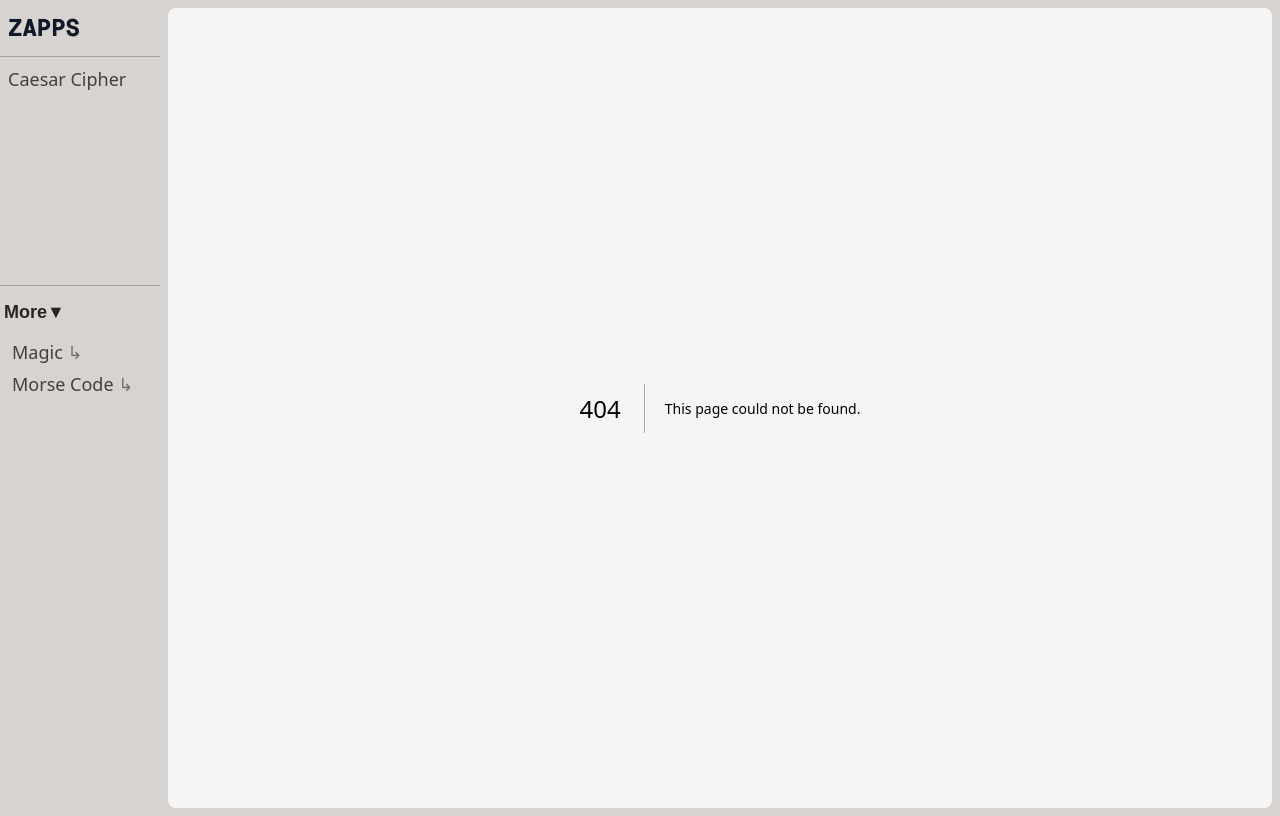
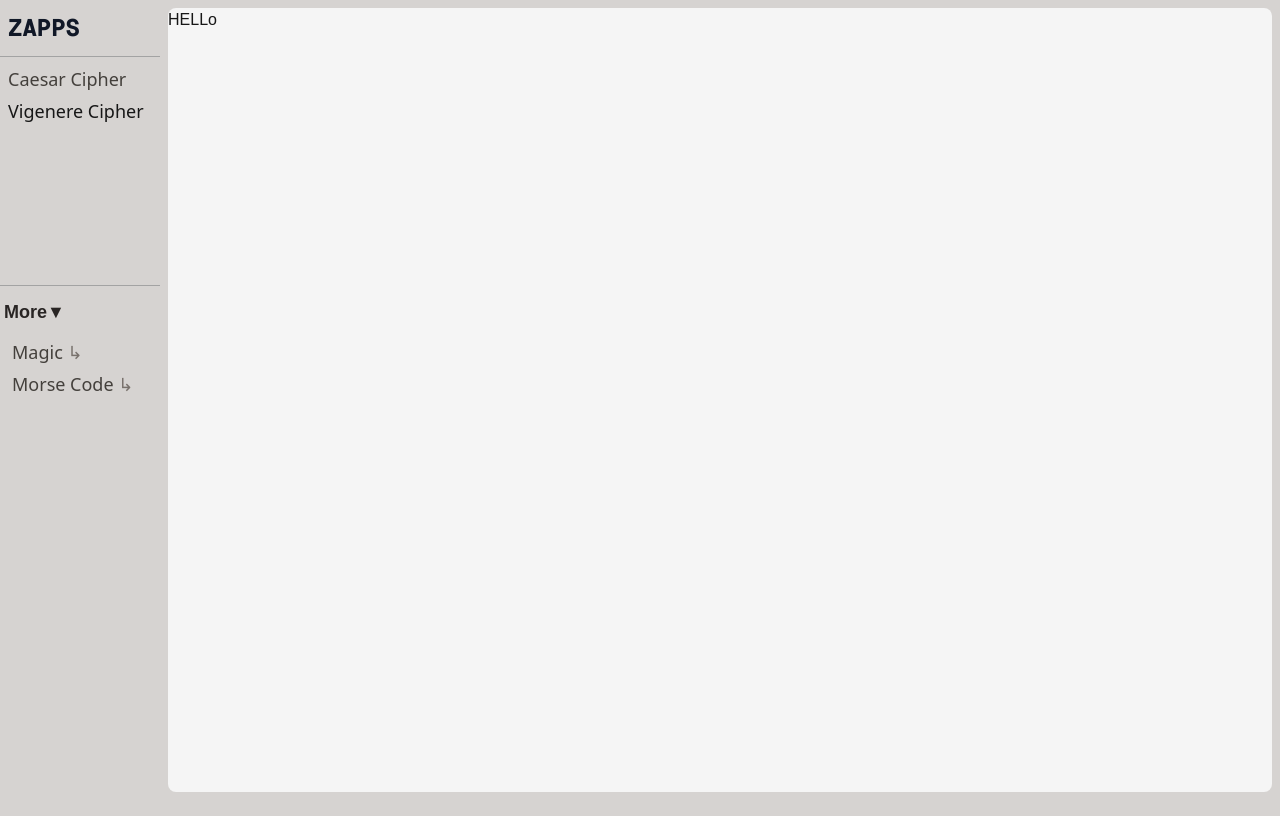
Before and after one commit to zsphinxyz/zapp, a Next.js app: page /vigenere in a window 1280 px wide. Before the commit this address had no page. Built offline with nearby package versions, Linux system fonts and the light colour scheme.

Commit message:
some minor fixes

```diff
--- /dev/null
+++ b/app/caesar/endecode.tsx
@@ -0,0 +1,77 @@
+'use client'
+
+import { useEffect, useState } from "react"
+
+export default function EnDecode() {
+
+  const [reverse, setReverse] = useState(false)
+  const [text, setText] = useState('hello');
+  const [cipher, setCipher] = useState('');
+  const [offset, setOffset] = useState(3);
+
+  const alphabets = 'abcdefghijklmnopqrstuvwxyz'.split('');
+
+  function Encrypt(text: string, offset: number) {
+    if (alphabets.join('').includes(text.toLowerCase())) {
+      const idx = Math.abs(offset + alphabets.indexOf(text.toLowerCase()))  // add current index to offset index
+      const encrypt = alphabets[idx > 25 ? idx - 26 : idx]
+      if (text === text.toUpperCase()) {
+        return encrypt.toUpperCase();
+      }
+      return encrypt;
+    }
+    return text;
+  }
+
+  function Decrypt(text: string, offset: number) {
+    if (alphabets.join('').includes(text.toLowerCase())) {
+      const idx = Math.abs(alphabets.indexOf(text.toLowerCase()) - offset)  // remove offset to get index
+      const decrypt = alphabets[idx > 25 ? idx - 26 : idx]
+      if (text === text.toUpperCase()) {
+        return decrypt.toUpperCase();
+      }
+      return decrypt
+    }
+    return text;
+  }
+
+
+  useEffect(() => {
+    reverse ?
+      setText(cipher.split('').map(word => Decrypt(word, offset)).toString().replaceAll(',', '')) :
+      setCipher(text.split('').map(word => Encrypt(word, offset)).toString().replaceAll(',', ''))
+  }, [text, cipher, offset, reverse])
+
+
+
+  return (
+    <section className=" font-geistMono flex flex-col items-center justify-start md:items-start md:justify-center gap-2 md:flex-row mb-5">
+        <div className="w-full">
+          <h1 className="">Text</h1>
+          <textarea spellCheck='false' rows={12} autoComplete="off" name="text" placeholder="Text" className="block max-h-72 w-full bg-transparent border-[0.1px] p-3 border-zinc-700"
+            autoFocus
+            value={text}
+            onChange={(e) => setText(e.target.value)}
+            onFocus={() => setReverse(false)}
+          ></textarea>
+        </div>
+
+        <div className="border-[0.1px] border-zinc-700 p-1 shrink-0 select-none self-center ">
+          <label htmlFor="offset" className="block mx-auto w-fit text-foreground font-sans font-medium">Offset |
+            <input type="number" min={0} max={25} name="offset" id="offset" className="ml-2 bg-transparent text-foreground focus:outline-none text-right " value={offset}
+              onChange={(e) => parseInt(e.target.value) > 25 ? setOffset(1) : setOffset(parseInt(e.target.value) ? Math.abs(parseInt(e.target.value)) : 1)}
+            />
+          </label>
+        </div>
+
+        <div className="w-full">
+          <h1 className="">Cipher</h1>
+          <textarea spellCheck='false' rows={12} autoComplete="off" name="cipher" placeholder="Cipher" className="block max-h-72 w-full bg-transparent border-[0.1px] p-3 border-zinc-700"
+            value={cipher}
+            onChange={(e) => setCipher(e.target.value)}
+            onFocus={() => setReverse(true)}
+          ></textarea>
+        </div>
+      </section>
+  )
+}
--- a/app/caesar/page.tsx
+++ b/app/caesar/page.tsx
@@ -1,84 +1,21 @@
-'use client'
+import Eg from "./eg";
+import { Metadata } from "next";
+import EnDecode from "./endecode";
 
-import { useEffect, useState } from "react"
-import Eg from "./eg";
+
+export const metadata:Metadata = {
+  title: 'Caesar Cipher',
+  description: 'Caesar Cipher Decode and Encode Online'
+}
 
 export default function Cipher() {
-  const [reverse, setReverse] = useState(false)
-  const [text, setText] = useState('hello');
-  const [cipher, setCipher] = useState('');
-  const [offset, setOffset] = useState(3);
-
-  const alphabets = 'abcdefghijklmnopqrstuvwxyz'.split('');
-
-  function Encrypt(text: string, offset: number) {
-    if (alphabets.join('').includes(text.toLowerCase())) {
-      const idx = Math.abs(offset + alphabets.indexOf(text.toLowerCase()))  // add current index to offset index
-      const encrypt = alphabets[idx > 25 ? idx - 26 : idx]
-      if (text === text.toUpperCase()) {
-        return encrypt.toUpperCase();
-      }
-      return encrypt;
-    }
-    return text;
-  }
-
-  function Decrypt(text: string, offset: number) {
-    if (alphabets.join('').includes(text.toLowerCase())) {
-      const idx = Math.abs(alphabets.indexOf(text.toLowerCase()) - offset)  // remove offset to get index
-      const decrypt = alphabets[idx > 25 ? idx - 26 : idx]
-      if (text === text.toUpperCase()) {
-        return decrypt.toUpperCase();
-      }
-      return decrypt
-    }
-    return text;
-  }
-
-
-  useEffect(() => {
-    reverse ?
-      setText(cipher.split('').map(word => Decrypt(word, offset)).toString().replaceAll(',', '')) :
-      setCipher(text.split('').map(word => Encrypt(word, offset)).toString().replaceAll(',', ''))
-  }, [text, cipher, offset, reverse])
-
 
   return (
-    <section className=" min-h-dvh px-4 md:px-6">
+    <section className="px-4 md:px-6">
 
       <h1 className="font-geistSans font-bold text-3xl pt-3 pl-10 md:pl-0 mb-3">Caesar Cipher</h1>
-
-      <section className=" font-geistMono flex flex-col items-center justify-start md:items-start md:justify-center gap-2 md:flex-row mb-5">
-        <div className="w-full">
-          <h1 className="">Text</h1>
-          <textarea spellCheck='false' rows={12} autoComplete="off" name="text" placeholder="Text" className="block max-h-72 w-full bg-transparent border-[0.1px] p-3 border-zinc-700"
-            autoFocus
-            value={text}
-            onChange={(e) => setText(e.target.value)}
-            onFocus={() => setReverse(false)}
-          ></textarea>
-        </div>
-
-        <div className="border-[0.1px] border-zinc-700 p-1 shrink-0 select-none self-center ">
-          <label htmlFor="offset" className="block mx-auto w-fit text-foreground">Offset |
-            <input type="number" min={0} max={25} name="offset" id="offset" className="ml-2 bg-transparent text-foreground focus:outline-none text-right " value={offset}
-              onChange={(e) => parseInt(e.target.value) > 25 ? setOffset(1) : setOffset(parseInt(e.target.value) ? Math.abs(parseInt(e.target.value)) : 1)}
-            />
-          </label>
-        </div>
-
-        <div className="w-full">
-          <h1 className="">Cipher</h1>
-          <textarea spellCheck='false' rows={12} autoComplete="off" name="cipher" placeholder="Cipher" className="block max-h-72 w-full bg-transparent border-[0.1px] p-3 border-zinc-700"
-            value={cipher}
-            onChange={(e) => setCipher(e.target.value)}
-            onFocus={() => setReverse(true)}
-          ></textarea>
-        </div>
-      </section>
-
+      <EnDecode />
       <Eg />
-
 
     </section>
   )
--- a/app/layout.tsx
+++ b/app/layout.tsx
@@ -2,6 +2,7 @@ import type { Metadata } from "next";
 import localFont from "next/font/local";
 import "./globals.css";
 import Aside from "@/components/aside";
+import Link from "next/link";
 
 const geistSans = localFont({
   src: "./fonts/GeistVF.woff",
@@ -15,7 +16,10 @@ const geistMono = localFont({
 });
 
 export const metadata: Metadata = {
-  title: "Z-Apps",
+  title: {
+    template: 'Zapps | %s',
+    default: 'Zapps'
+  },
   description: "Web apps created by zsphinx",
 };
 
@@ -31,13 +35,16 @@ export default function RootLayout({
       >
         <main className="flex max-w-screen-2xl justify-center mx-auto">
           <Aside />
-          <section className="container mx-auto basis-full p-2 bg-clip-content">
-            <section className="bg-neutral-100 rounded-lg overflow-clip">
+          <section className="container mx-auto basis-full p-2 min-h-dvh">
+
+            <section className="bg-neutral-100 rounded-lg overflow-clip min-h-[calc(100dvh-16px)]">
+
               <nav className="w-full bg-black/10 md:hidden">
-                <h1 className="leading-10 text-2xl text-center font-black px-2 text-gray-900 font-geistMono select-none" draggable={true}>ZAPPS</h1>
+                <Link href='/' className="block leading-10 text-2xl text-center font-black px-2 text-gray-900 font-geistMono select-none" draggable={true}>ZAPPS</Link>
               </nav>
               {children}
             </section>
+
           </section>
         </main>
       </body>
--- /dev/null
+++ b/app/vigenere/page.tsx
@@ -0,0 +1,8 @@
+
+export default function Vignere() {
+  return (
+    <section className="">
+      HELLo
+    </section>
+  )
+}
--- a/components/aside.tsx
+++ b/components/aside.tsx
@@ -12,6 +12,12 @@ export default function Aside() {
       title: 'Caesar Cipher',
       href: '/caesar'
     },
+    {
+      id: 2,
+      title: 'Vigenere Cipher',
+      href: '/vigenere'
+    },
+
   ]
 
   const others = [
@@ -47,10 +53,10 @@ export default function Aside() {
         <button onClick={()=>setOpen(true)} className="w-10 h-8 rounded-r-md bg-foreground text-background absolute -left-1 top-3 border border-foreground block md:hidden text-2xl">≡</button>
       </>
 
-      <section className="basis-1/6 min-w-40 max-w-64 max-h-dvh absolute -left-full bg-neutral-300 md:bg-transparent h-dvh md:sticky top-0" style={{left: open ? 0 : ''}}>
+      <section className="min-w-60 max-w-96 md:min-w-40 max-h-dvh absolute -left-full bg-neutral-300 md:bg-transparent h-dvh md:sticky top-0" style={{left: open ? 0 : ''}}>
 
         <div className=" flex items-center justify-between py-2">
-          <h1 className="leading-10 text-2xl font-black px-2 text-gray-900 font-geistMono select-none" draggable={true}>ZAPPS</h1>
+          <Link href='/' className="leading-10 text-2xl font-black px-2 text-gray-900 font-geistMono select-none" draggable={true}>ZAPPS</Link>
           <button onClick={()=>setOpen(false)} className="bg-foreground text-background px-3 rounded-md mr-2 block md:hidden text-xl">×</button>
         </div>
 
@@ -71,7 +77,7 @@ export default function Aside() {
           <p className="text-base md:text-lg font-bold mb-3 -ml-2 text-stone-800 select-none">More▼</p>
           {
             others.map(link => (
-              <Link key={link.id} href={link.href} className="block md:text-lg font-sans font-medium text-stone-700 hover:underline" target="_blank">{link.title}<span className="text-stone-500"> ↳</span></Link>
+              <Link key={link.id} href={link.href} className="block md:text-lg font-sans font-medium text-stone-700 hover:underline hover:text-stone-900" target="_blank">{link.title}<span className="text-stone-500"> ↳</span></Link>
             ))
           }
         </div>
```
